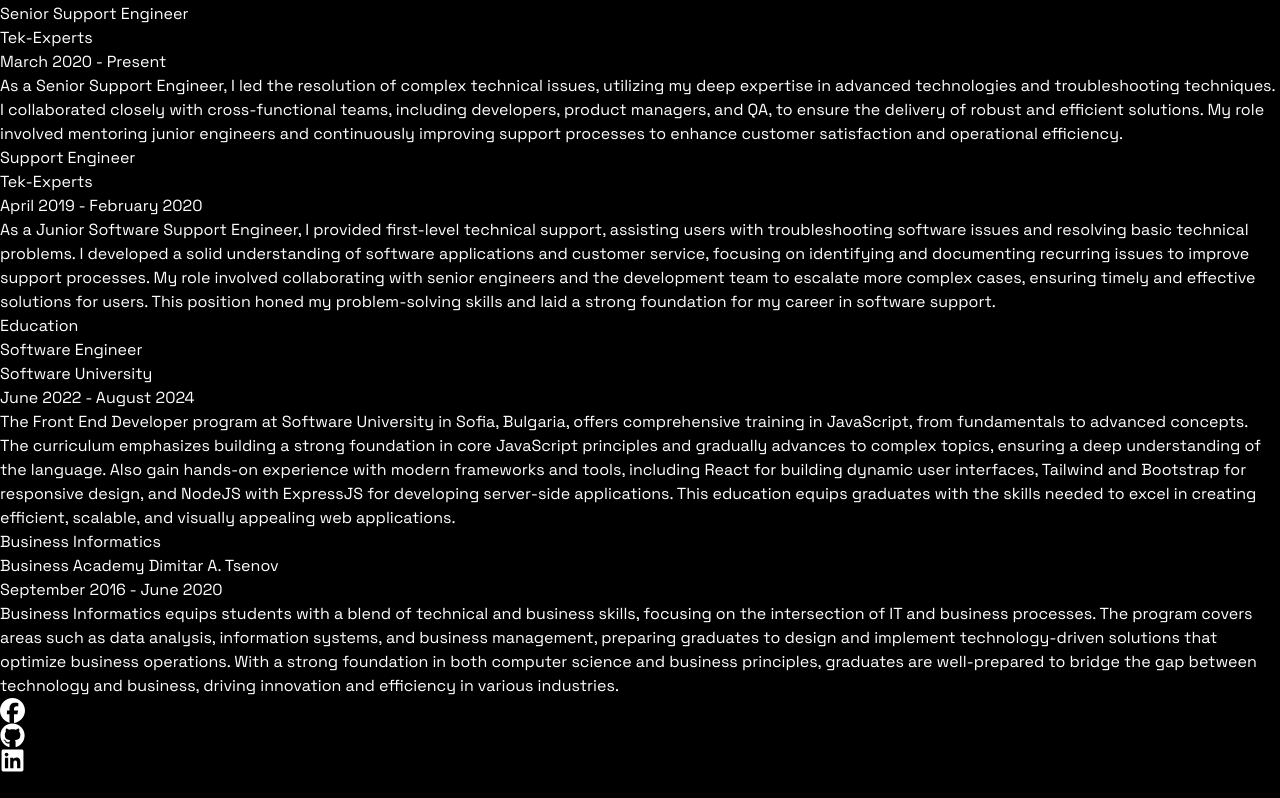
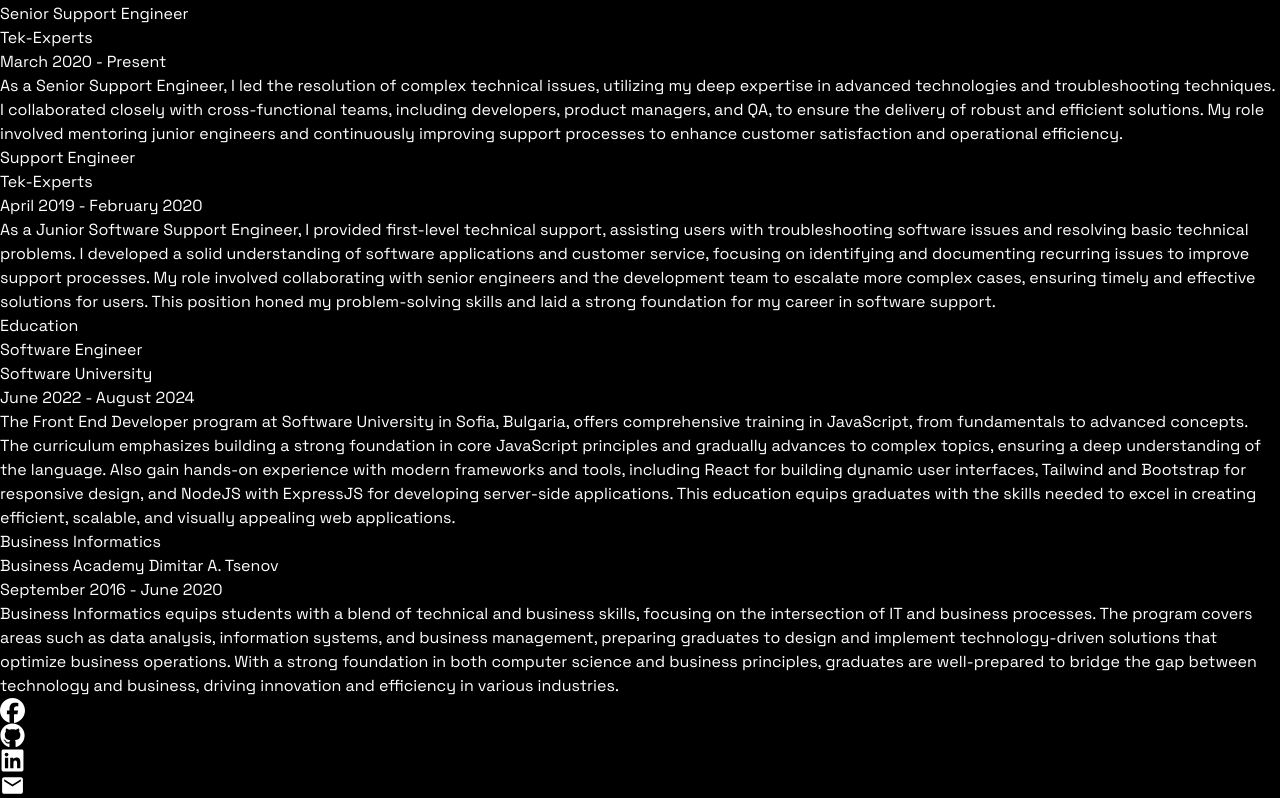
Before and after one commit to RosenGeorgievvv/RosenGeorgiev, a React (Vite) app: page / in a window 1280 px wide. Shown: the part 5555-6353 px from the top of the page. Before the commit the page ends 6328 px from the top, so only its background shows below. Built offline with nearby package versions, Linux system fonts and the light colour scheme.

Commit message:
Project finished
This last update covers all animations through my website. Go check it out!

```diff
--- a/src/components/Footer.jsx
+++ b/src/components/Footer.jsx
@@ -1,13 +1,14 @@
-import { SOCIAL_MEDIA_LINKS } from "../constants"
+import { SOCIAL_MEDIA_LINKS } from "../constants";
+import {motion} from 'framer-motion';
 
 const Footer = () => {
   return (
     <div className="mb-8 mt-20">
         <div className="flex items-center justify-center gap-8">
             {SOCIAL_MEDIA_LINKS.map((link, index) => (
-                <a key={index} href={link.href} target="_blank" rel="noopener noreferrer" className="hover:text-green-300">
+                <motion.a initial={{opacity: 0}} whileInView={{ opacity: 1}} transition={{ duration: 0.2, delay: index * 0.5}} key={index} href={link.href} target="_blank" rel="noopener noreferrer" className="hover:text-green-300">
                     {link.icon}
-                </a>
+                </motion.a>
             ))}
         </div>
     </div>
--- a/src/constants/index.jsx
+++ b/src/constants/index.jsx
@@ -1,19 +1,17 @@
 import { FaGithub, FaLinkedin, FaFacebook } from "react-icons/fa6";
+import { MdEmail } from "react-icons/md";
 
 import pizzaProject from "../assets/pizza.png";
 import cameraProject from "../assets/camera.png";
 import movieProject from "../assets/movie.png";
 import quizProject from "../assets/quiz.png";
-  import movies from '../assets/movies.png';
+import movies from "../assets/movies.png";
 
 import { RiReactjsLine } from "react-icons/ri";
 import { TbBrandNextjs } from "react-icons/tb";
 import { SiJavascript, SiMongodb } from "react-icons/si";
 import { FaNodeJs } from "react-icons/fa";
 import { IoLogoFirebase } from "react-icons/io5";
-
-
-
 
 export const NAVIGATION_LINKS = [
   { label: "Projects", href: "#projects" },
@@ -74,11 +72,11 @@ import { FaGithub, FaLinkedin, FaFacebook } from "react-icons/fa6";
     image: quizProject,
     githubLink: "https://github.com/RosenGeorgievvv/Quizzy",
     demoLink: "https://quizzy-inky.vercel.app",
-    }
+  },
 ];
 
 export const BIO = [
-    "Rosen Georgiev studied Software Engineering at Software University,from which he graduated in 2024.As a multi-disciplinary frontend developer, Rosen Georgiev brings a wealth of skills and expertise to his work. From his deep understanding of HTML, CSS, and JavaScript to his proficiency in modern frameworks like ReactJS and NextJS."
+  "Rosen Georgiev studied Software Engineering at Software University,from which he graduated in 2024.As a multi-disciplinary frontend developer, Rosen Georgiev brings a wealth of skills and expertise to his work. From his deep understanding of HTML, CSS, and JavaScript to his proficiency in modern frameworks like ReactJS and NextJS.",
 ];
 
 export const SKILLS = [
@@ -111,7 +109,7 @@ import { FaGithub, FaLinkedin, FaFacebook } from "react-icons/fa6";
     icon: <IoLogoFirebase className="text-4xl text-green-600 lg:text-5xl" />,
     name: "Firebase",
     experience: "1+ years",
-    }
+  },
 ];
 
 export const EXPERIENCES = [
@@ -128,7 +126,7 @@ import { FaGithub, FaLinkedin, FaFacebook } from "react-icons/fa6";
     duration: "April 2019 - February 2020",
     description:
       "As a Junior Software Support Engineer, I provided first-level technical support, assisting users with troubleshooting software issues and resolving basic technical problems. I developed a solid understanding of software applications and customer service, focusing on identifying and documenting recurring issues to improve support processes. My role involved collaborating with senior engineers and the development team to escalate more complex cases, ensuring timely and effective solutions for users. This position honed my problem-solving skills and laid a strong foundation for my career in software support. ",
-    }
+  },
 ];
 
 export const EDUCATION = [
@@ -161,4 +159,8 @@ import { FaGithub, FaLinkedin, FaFacebook } from "react-icons/fa6";
     href: "https://www.linkedin.com/in/rosen-georgiev-253611180/",
     icon: <FaLinkedin fontSize={25} className="hover:opacity-80" />,
   },
+  {
+    href: "mailto:rosengeorgiew1@gmail.com",
+    icon: <MdEmail fontSize={25} className="hover:opacity-80" />,
+  },
 ];
```
Lines whose indentation alone changed are shown as unchanged.
